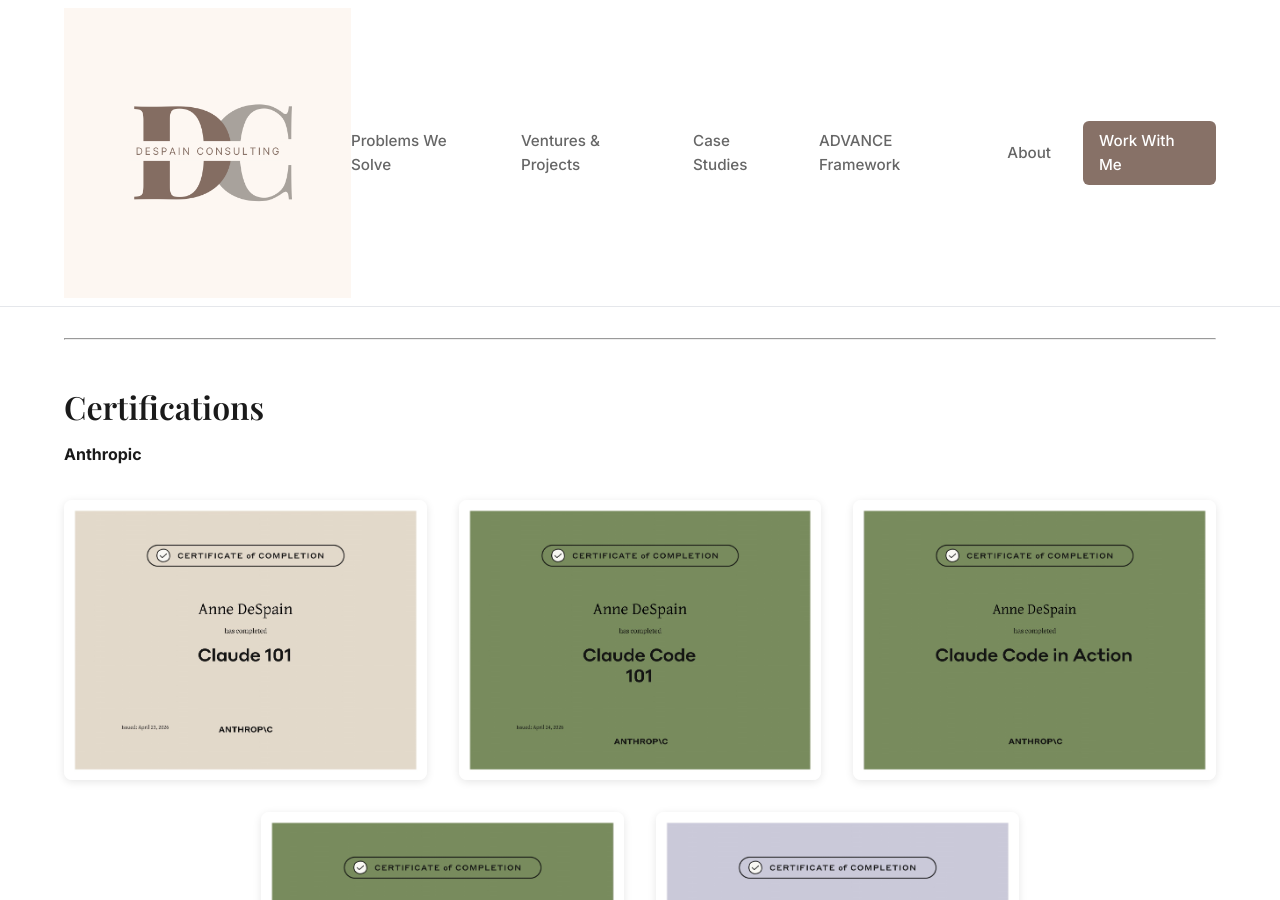
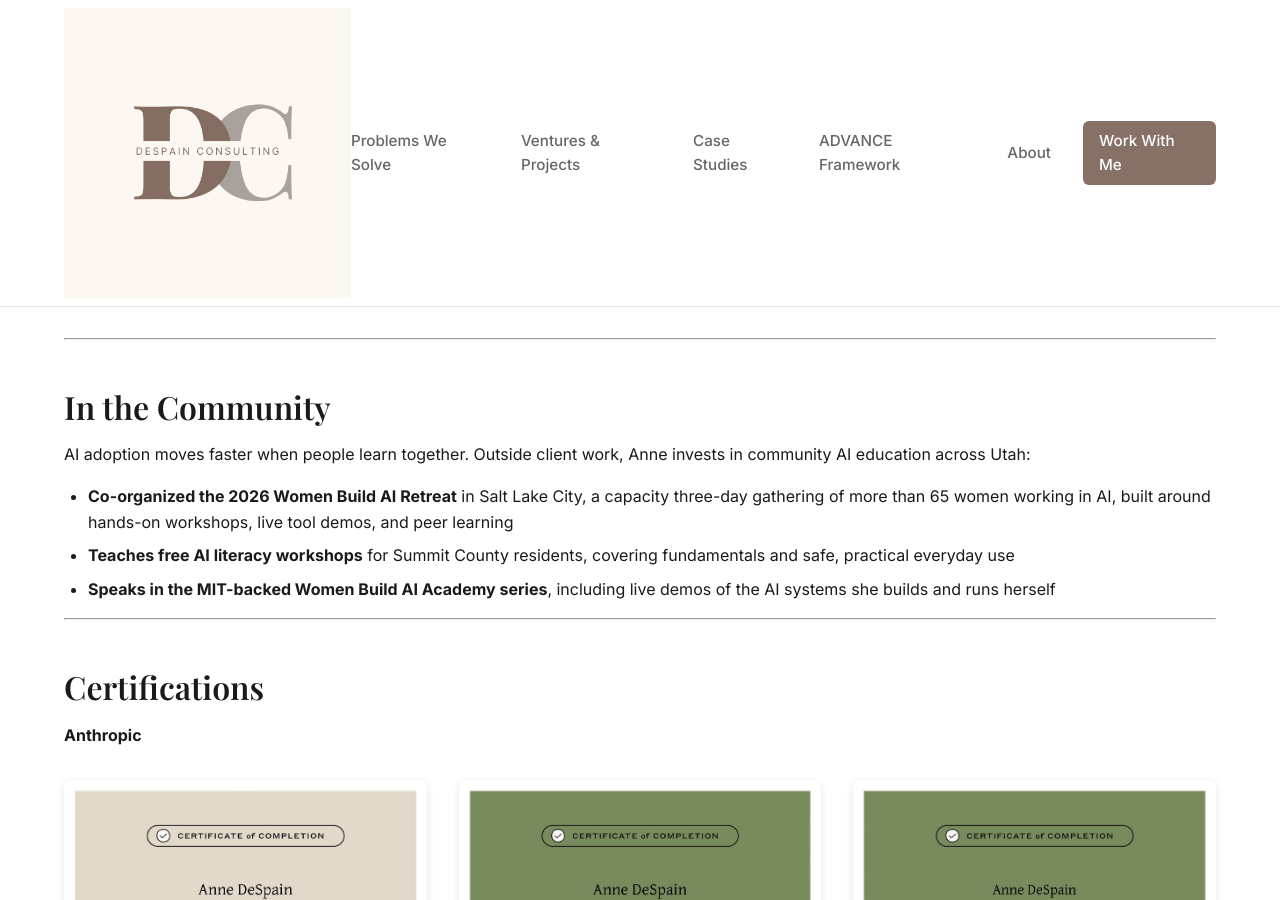
Before and after one commit to adespain70-ui/despain-consulting-site, a Jekyll site: the page built from about.md, in a window 1280 px wide and 900 px high, scrolled down 2243 px. Built offline with Jekyll 4.4.1, drawn with Linux system fonts in a browser that asks for light colours.

Commit message:
Add In the Community section to About page
Co-Authored-By: Claude Fable 5 <noreply@anthropic.com>

```diff
--- a/about.md
+++ b/about.md
@@ -66,8 +66,18 @@ We specialize in helping purpose-driven brands and organizations that prioritize
 
 <div class="testimonial">
   <blockquote>"Anne presented the information in an approachable and actionable format. She is knowledgeable, while still curious and engaged in what is coming next. I'm looking forward to learning more from Anne."</blockquote>
-  <cite>— Workshop Attendee</cite>
+  <cite>— Workshop Attendee, Summit County AI Literacy Series</cite>
 </div>
+
+---
+
+## In the Community
+
+AI adoption moves faster when people learn together. Outside client work, Anne invests in community AI education across Utah:
+
+- **Co-organized the 2026 Women Build AI Retreat** in Salt Lake City, a capacity three-day gathering of more than 65 women working in AI, built around hands-on workshops, live tool demos, and peer learning
+- **Teaches free AI literacy workshops** for Summit County residents, covering fundamentals and safe, practical everyday use
+- **Speaks in the MIT-backed Women Build AI Academy series**, including live demos of the AI systems she builds and runs herself
 
 ---
 
```
